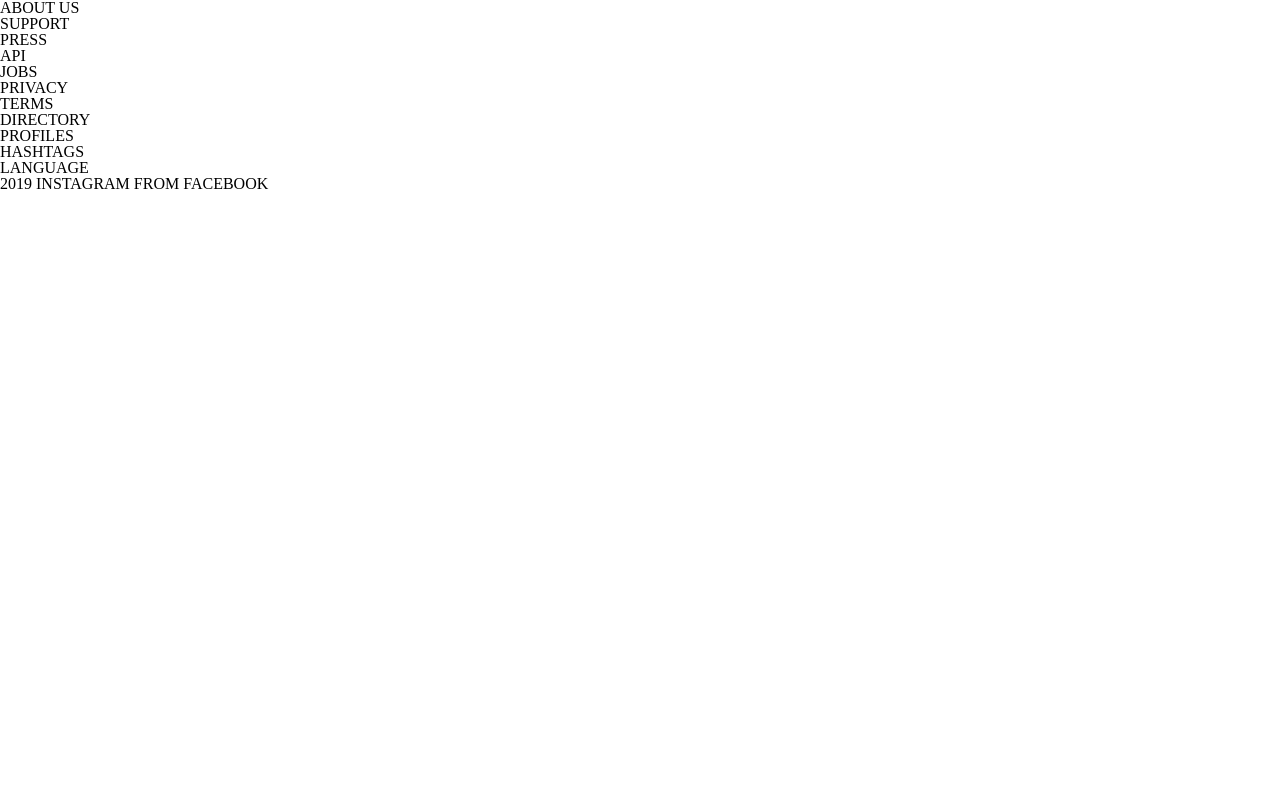
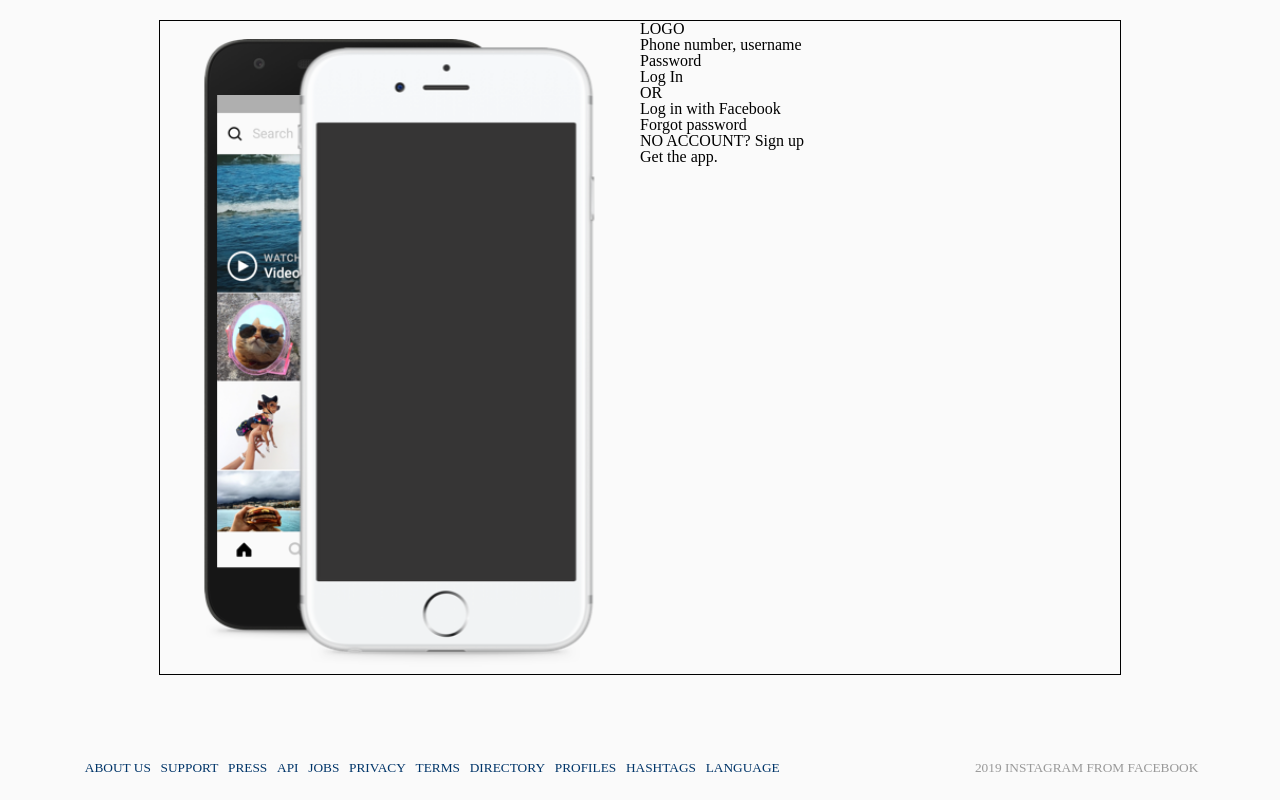
Before and after one commit to pthibodeau11/instagram-copy, a plain HTML site: page index.html in a window 1280 px wide. Drawn offline with Linux system fonts and the light colour scheme.

Commit message:
checkpoint

```diff
--- /dev/null
+++ b/index.css
@@ -0,0 +1,74 @@
+* {
+    background: #fafafa
+}
+
+main{
+    display: flex;
+    align-items: center;
+    justify-content: center;
+}
+
+/* to move items - move from the parent */
+
+article {
+    /* justify-content: center; */
+    /* position: absolute; */
+    /* align-items: stretch; */
+    /* flex-direction: row; */
+    display: flex;
+    margin-top: 20px;
+    width: 75%;
+    border: 1px solid black;
+}
+
+
+main img{
+    width: 50%;
+    justify-content: center;
+}
+
+.sign-up{
+    /* position: absolute; */
+}
+
+main ul{
+    justify-content: center;
+    max-width: 350px;
+    width: 100%;
+}
+
+.download-links {
+    display: inline-block;
+}
+
+footer {
+    display: flex;
+    justify-content: center;
+    position: absolute;
+    bottom: 0;
+    width: 100%;
+    height: 2.5rem;
+    font-size: 13.3333px;
+    line-height: normal;
+    align-content: space-between;
+}
+
+footer ul {
+    display: inline-block;
+}
+
+footer ul li{
+    display: inline-block;
+    margin-right: .25vw;
+    margin-left: .25vw;
+}
+
+footer ul[id="nav-list"] {
+    color: #003569;
+}
+
+footer div[id="company-info"] {
+    justify-content: flex-end;
+    margin-left: 15vw;
+    color: #999999
+}
--- a/index.html
+++ b/index.html
@@ -5,10 +5,30 @@
     <meta name="viewport" content="width=device-width, initial-scale=1.0">
     <meta http-equiv="X-UA-Compatible" content="ie=edge">
     <title>Instagram</title>
-    <link rel="stylesheet" href="./reset.css"
-    <link rel="stylesheet" href="./index.css">
+    <link rel="stylesheet" type="text/css" href="./reset.css">
+    <link rel="stylesheet" type="text/css" href="./index.css">
 </head>
 <body>
+    <main>
+        <article>
+            <img src="./43cc71bb1b43.png"></img>
+            <ul class="sign-up">
+                <div>LOGO</div>
+                <li>Phone number, username</li>
+                <li>Password</li>
+                <li>Log In</li>
+                <li> OR</li>
+                <li>Log in with Facebook</li>
+                <li>Forgot password</li>
+                <div>NO ACCOUNT? Sign up</div>
+                <div>Get the app.</div>
+                <div class="download-links">
+                    <img></img>
+                    <img></img>
+                </div>
+            </ul>
+        </article>
+    </main>
     <footer>
         <ul id="nav-list">
             <li>ABOUT US</li>
--- a/styles.css
+++ /dev/null
@@ -1,15 +0,0 @@
-footer {
-    display: flex
-}
-
-footer ul {
-    display: inline-block;
-}
-
-footer ul[id="nav-list"] {
-    color: #003569
-}
-
-footer li[id="company-info"] {
-    color: #999999
-}
```
Also changed, not shown: 43cc71bb1b43.png (added).
